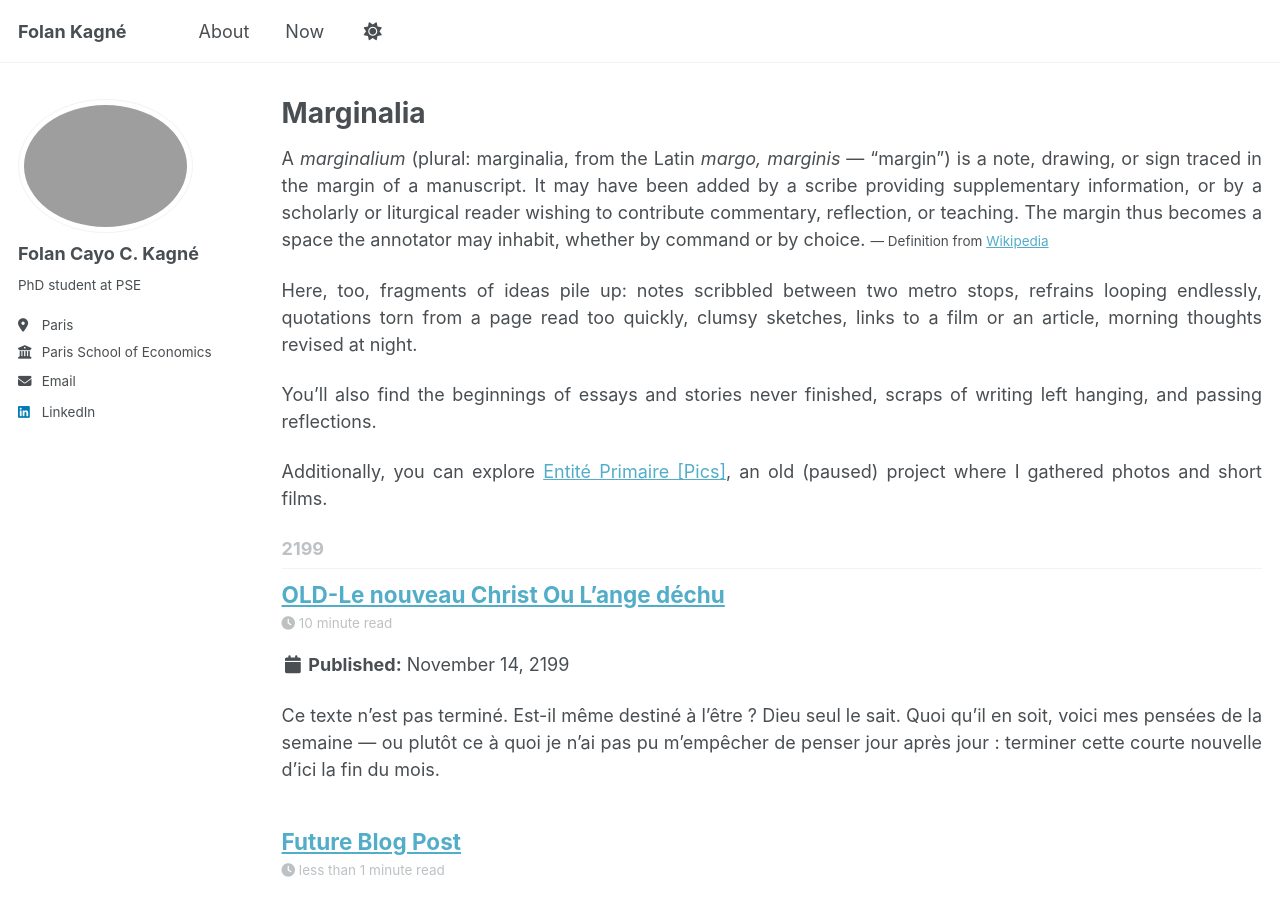
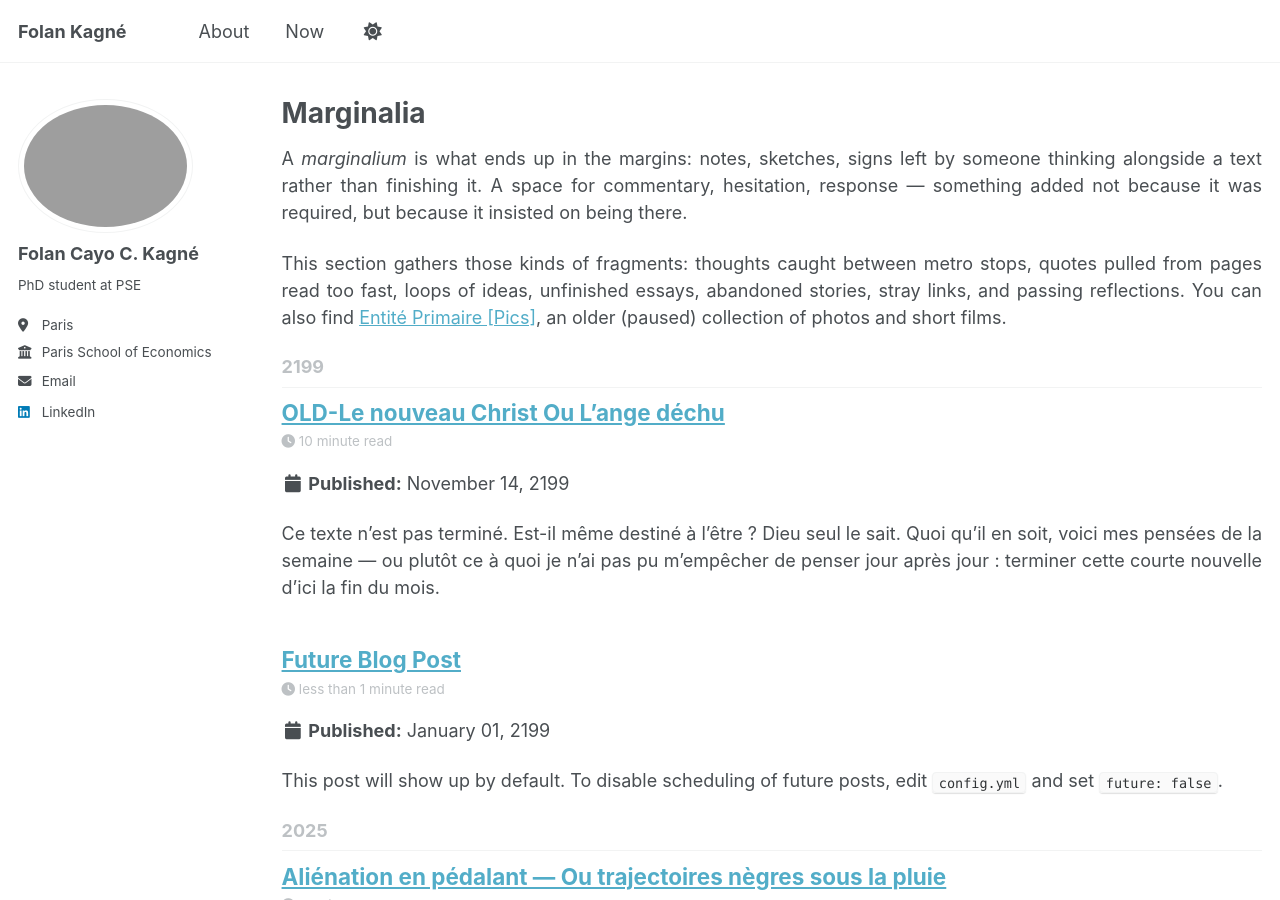
Before and after one commit to folankagne/folankagne.github.io, a Jekyll site: the page built from _pages/year-archive.html, in a window 1280 px wide and 900 px high. Built offline with Jekyll 4.4.1, drawn with Linux system fonts in a browser that asks for light colours; a script that is not in the unit is left out.

Commit message:
Update year-archive.html

```diff
--- a/_pages/year-archive.html
+++ b/_pages/year-archive.html
@@ -24,6 +24,15 @@
 
 
 <p>
+A <em>marginalium</em> is what ends up in the margins: notes, sketches, signs left by someone thinking alongside a text rather than finishing it. A space for commentary, hesitation, response — something added not because it was required, but because it insisted on being there.
+</p>
+
+<p>
+This section gathers those kinds of fragments: thoughts caught between metro stops, quotes pulled from pages read too fast, loops of ideas, unfinished essays, abandoned stories, stray links, and passing reflections. You can also find <a href="https://folankagne.github.io/photos/" target="_blank">Entité Primaire [Pics]</a>, an older (paused) collection of photos and short films.
+</p>
+
+<!-- OLD Alternative version
+<p>
 A <em>marginalium</em> (plural: marginalia, from the Latin <em>margo, marginis</em> — “margin”)
 is a note, drawing, or sign traced in the margin of a manuscript. It may have been added by a scribe
 providing supplementary information, or by a scholarly or liturgical reader wishing to contribute commentary,
@@ -31,16 +40,6 @@
 whether by command or by choice. <small>— Definition from <a href="https://fr.wikipedia.org/wiki/Marginalium" target="_blank">Wikipedia</a></small>
 </p>
 
-<!-- OLD Alternative version
-<p>
-According to <a href="https://fr.wikipedia.org/wiki/Marginalium" target="_blank">Wikipedia</a>,
-a <em>marginalium</em> (plural: marginalia, from the Latin <em>margo, marginis</em> — “margin”)
-is a note, drawing, or sign traced in the margin of a manuscript. It may have been added by a scribe
-providing supplementary information, or by a scholarly or liturgical reader wishing to contribute commentary,
-reflection, or teaching. The margin thus becomes a space the annotator may inhabit,
-whether by command or by choice.
-</p>
--->
 
 <p>
 Here, too, fragments of ideas pile up: notes scribbled between two metro stops, refrains looping endlessly,
@@ -57,6 +56,7 @@
 Additionally, you can explore <a href="https://folankagne.github.io/photos/" target="_blank">
 Entité Primaire [Pics]</a>, an old (paused) project where I gathered photos and short films.
 </p>
+-->
 
 <!-- OLD Alternative version
 {% include base_path %}
```
